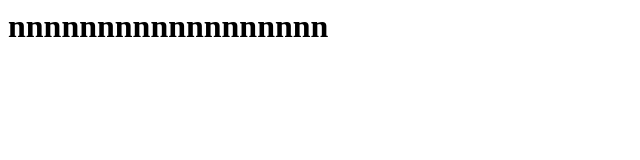
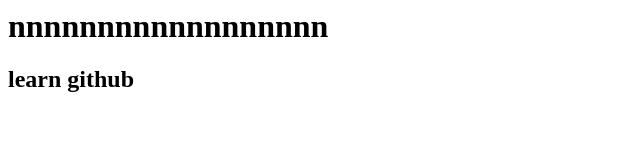
Before and after one commit to manoramahmoud/test-github, a plain HTML site: page index.html in a window 1280 px wide. Shown: the whole page, without its empty margins (0-640 px from the left). Drawn offline with Linux system fonts and the light colour scheme.

Commit message:
edit index.html

```diff
--- a/index.html
+++ b/index.html
@@ -1 +1,2 @@
 <h1>nnnnnnnnnnnnnnnnnn</h1>
+<h2>learn github</h2>
```
